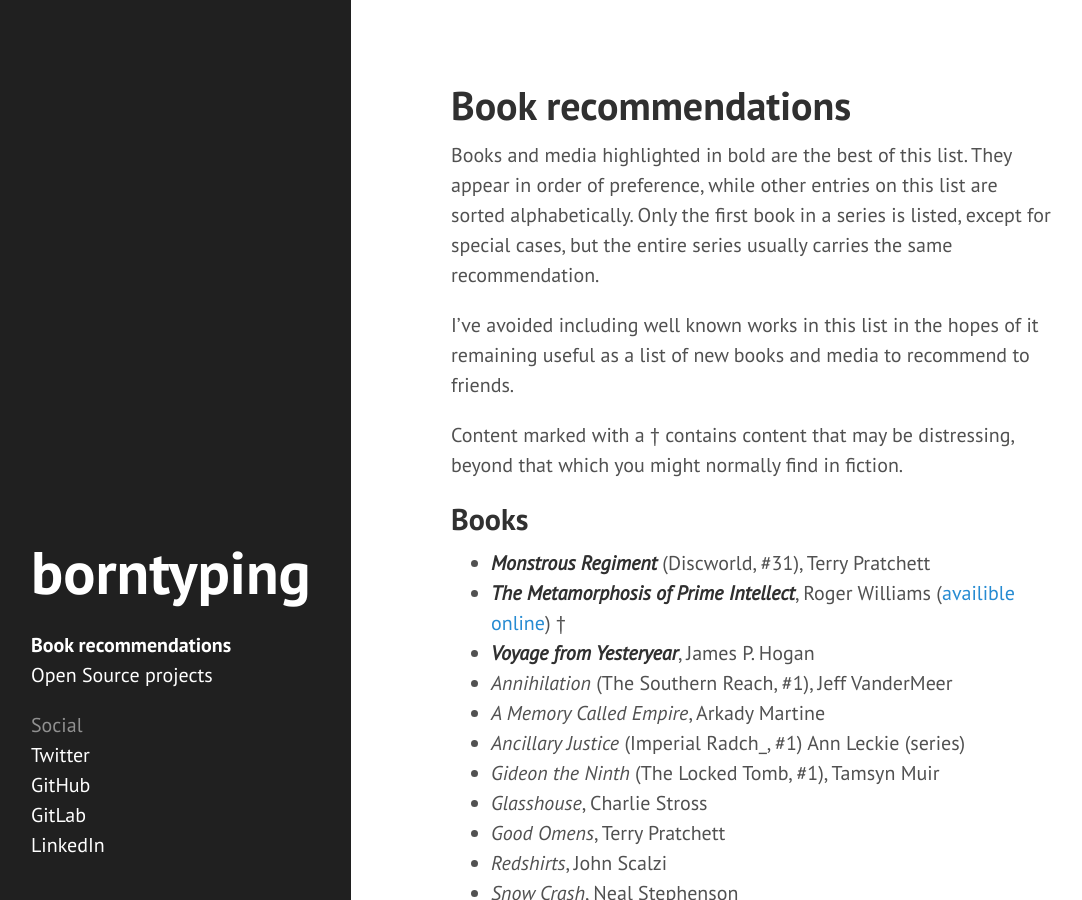
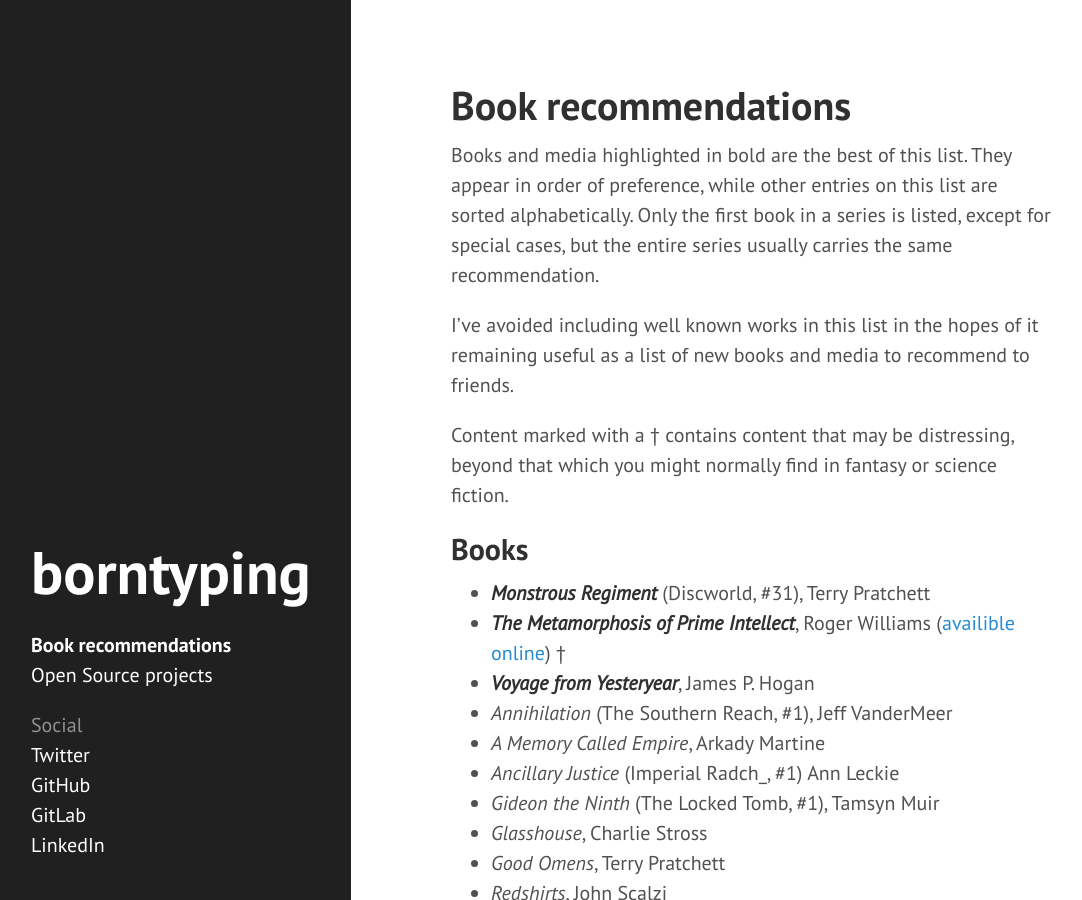
Before and after one commit to borntyping/borntyping.github.io, a Jekyll site: the page built from books.md, in a window 1280 px wide and 900 px high. Shown: the whole window, without its empty margins (9-1091 px from the left). Built offline with Jekyll 4.4.1, drawn with Linux system fonts in a browser that asks for light colours.

Commit message:
Update books.md

```diff
--- a/books.md
+++ b/books.md
@@ -10,7 +10,7 @@
 
 I've avoided including well known works in this list in the hopes of it remaining useful as a list of new books and media to recommend to friends.
 
-Content marked with a † contains content that may be distressing, beyond that which you might normally find in fiction.
+Content marked with a † contains content that may be distressing, beyond that which you might normally find in fantasy or science fiction.
 
 ## Books
 
@@ -19,7 +19,7 @@
 - _**Voyage from Yesteryear**_, James P. Hogan
 - _Annihilation_ (The Southern Reach, #1), Jeff VanderMeer
 - _A Memory Called Empire_, Arkady Martine
-- _Ancillary Justice_ (Imperial Radch_, #1) Ann Leckie (series)
+- _Ancillary Justice_ (Imperial Radch_, #1) Ann Leckie
 - _Gideon the Ninth_ (The Locked Tomb, #1), Tamsyn Muir
 - _Glasshouse_, Charlie Stross
 - _Good Omens_, Terry Pratchett
```
